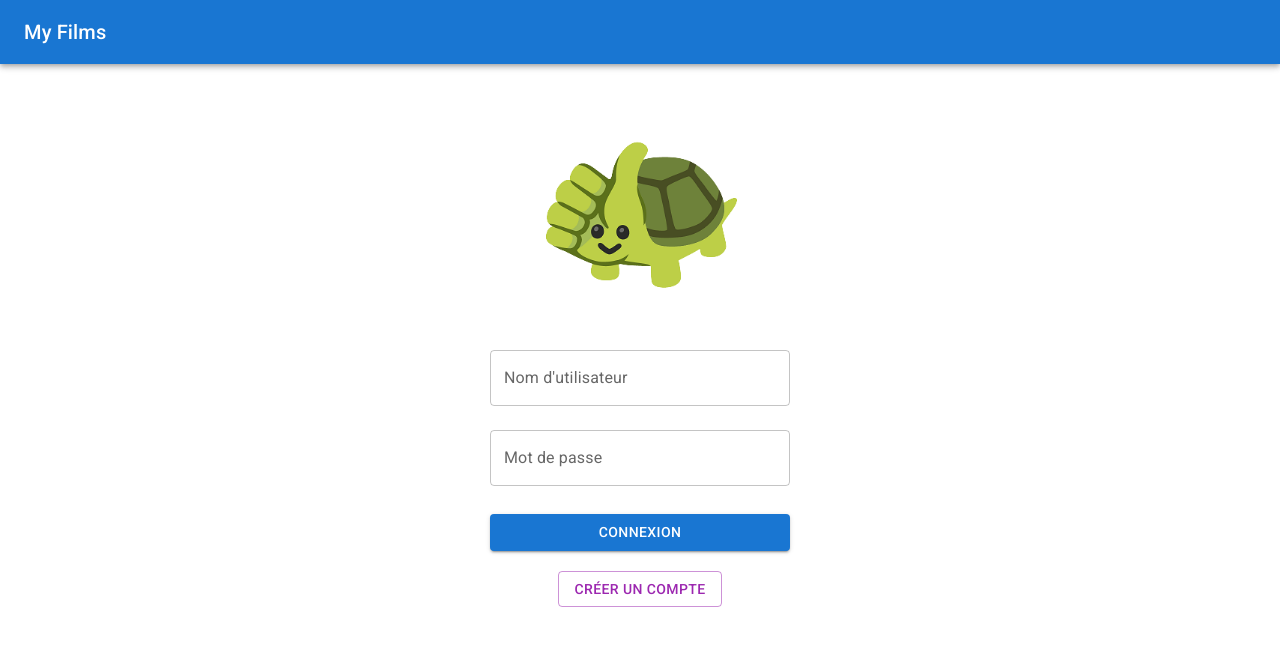
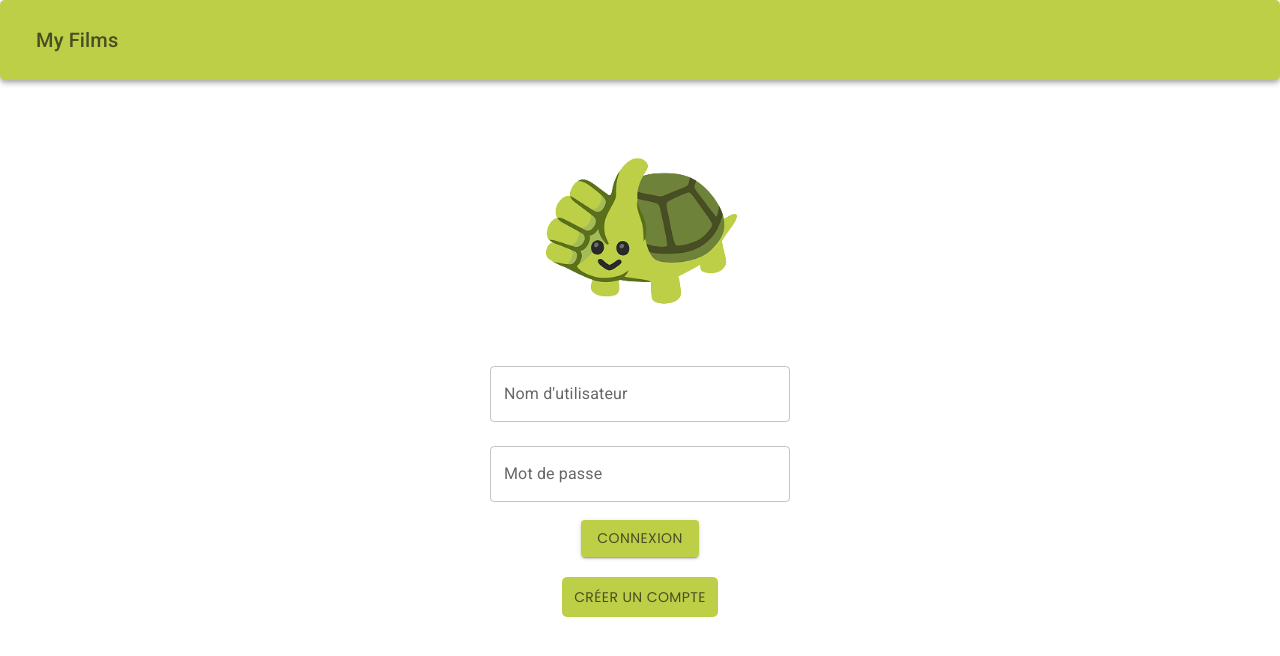
Before and after one commit to Hayyok/ensta_asi311, a React (Create React App) app in the folder myfilmlist/front-filmlist/: page / in a window 1280 px wide. Shown: the top 656 px of the page. Built offline with nearby package versions, Linux system fonts and the light colour scheme.

Commit message:
Le vert c'est chic

```diff
--- a/myfilmlist/front-filmlist/src/App.css
+++ b/myfilmlist/front-filmlist/src/App.css
@@ -1,3 +1,9 @@
+@import url('https://fonts.googleapis.com/css2?family=Poppins:wght@300;400;600&display=swap');
+
+* {
+  font-family: 'Poppins', sans-serif;
+}
+
 .App {
   text-align: center;
 }
@@ -14,7 +20,7 @@
 }
 
 .App-header {
-  background-color: #282c34;
+  background-color: #bdcf47;
   min-height: 100vh;
   display: flex;
   flex-direction: column;
@@ -25,7 +31,7 @@
 }
 
 .App-link {
-  color: #61dafb;
+  color: #bdcf47;
 }
 
 @keyframes App-logo-spin {
--- a/myfilmlist/front-filmlist/src/App.js
+++ b/myfilmlist/front-filmlist/src/App.js
@@ -36,8 +36,8 @@ export default function App() {
 
 
     return (
-        <div>
-            <Header />
+        <div style={{ fontFamily: 'Poppins, sans-serif'}}>
+            <Header/>
 
             {user ? (
                 <>
@@ -46,10 +46,11 @@ export default function App() {
                         <button
                             onClick={handleShowFavoris}
                             style={{
+                                backgroundColor: "#bdcf47",
+                                fontFamily: 'Poppins, sans-serif',
                                 margin: "10px auto",
                                 padding: "8px 12px",
-                                backgroundColor: "blue",
-                                color: "white",
+                                color: "#484e23",
                                 borderRadius: "5px",
                                 cursor: "pointer",
                                 display: "block",
@@ -74,15 +75,15 @@ export default function App() {
                     {/* Affichage des films (gestion admin / utilisateur classique) */}
                     {user.role === "admin" ? (
                         <>
-                            <AdminPanel />
-                            <FilmContainer userId={user.id} userRole={user.role} />
+                            <AdminPanel/>
+                            <FilmContainer userId={user.id} userRole={user.role}/>
                         </>
                     ) : (
-                        <FilmContainer userId={user.id} userRole={user.role} />
+                        <FilmContainer userId={user.id} userRole={user.role}/>
                     )}
                 </>
             ) : (
-                <Login onLoginSuccess={handleLoginSuccess} />
+                <Login onLoginSuccess={handleLoginSuccess}/>
             )}
         </div>
     );
--- a/myfilmlist/front-filmlist/src/CommentaireContainer.js
+++ b/myfilmlist/front-filmlist/src/CommentaireContainer.js
@@ -38,9 +38,8 @@ export default function CommentaireContainer() {
     };
 
     return (
-        <Box>
+        <Box >
             <Typography variant="h5" gutterBottom>
-                Suggestions pour les admins
             </Typography>
             {/* Liste des commentaires */}
             <List>
@@ -72,6 +71,16 @@ export default function CommentaireContainer() {
                     color="primary"
                     sx={{ marginTop: 1 }}
                     onClick={handleAddCommentaire}
+                    style={{
+                        backgroundColor: "#bdcf47",
+                        fontFamily: 'Poppins, sans-serif',
+                        margin: "10px auto",
+                        padding: "8px 12px",
+                        color: "#484e23",
+                        borderRadius: "5px",
+                        cursor: "pointer",
+                        display: "block",
+                    }}
                 >
                     Envoyer
                 </Button>
--- a/myfilmlist/front-filmlist/src/CreateFilmForm.js
+++ b/myfilmlist/front-filmlist/src/CreateFilmForm.js
@@ -57,7 +57,16 @@ export default function CreateFilmForm({ film = {}, onSubmit }) {
                     ))}
                 </Select>
             </FormControl>
-            <Button type="submit" variant="contained" color="primary">
+            <Button type="submit" variant="contained" color="primary" style={{
+                backgroundColor: "#bdcf47",
+                fontFamily: 'Poppins, sans-serif',
+                margin: "10px auto",
+                padding: "8px 12px",
+                color: "#484e23",
+                borderRadius: "5px",
+                cursor: "pointer",
+                display: "block",
+            }}>
                 {film.id ? "Modifier" : "Créer"}
             </Button>
         </form>
--- a/myfilmlist/front-filmlist/src/CreateUtilisateurForm.js
+++ b/myfilmlist/front-filmlist/src/CreateUtilisateurForm.js
@@ -37,7 +37,22 @@ export default function CreateUtilisateurForm({ onAccountCreated }) {
                     fullWidth
                     margin="normal"
                 />
-                <Button type="submit" variant="contained" color="primary" style={{ marginTop: "20px" }}>
+                <Button
+                    type="submit"
+                    variant="contained"
+                    color="primary"
+                    style={{
+                        backgroundColor: "#bdcf47",
+                        fontFamily: 'Poppins, sans-serif',
+                        marginTop: "20px",
+                        margin: "10px auto",
+                        padding: "8px 12px",
+                        color: "#484e23",
+                        borderRadius: "5px",
+                        cursor: "pointer",
+                        display: "block",
+                    }}
+                >
                     Créer un compte
                 </Button>
                 {error && <p style={{ color: "red", marginTop: "10px" }}>{error}</p>}
--- a/myfilmlist/front-filmlist/src/FilmDetails.js
+++ b/myfilmlist/front-filmlist/src/FilmDetails.js
@@ -97,7 +97,7 @@ export default function FilmDetails({ film, realisateurs, onClose, onRate }) {
             </Card>
             {/* Boutons */}
             <DialogActions>
-                <Button variant="contained" color="primary" sx={{ mt: 2 }} onClick={() => setOpen(true)}>
+                <Button variant="contained" color="primary" sx={{ mt: 2 , mr: 1}} onClick={() => setOpen(true)}>
                     Noter
                 </Button>
 
--- a/myfilmlist/front-filmlist/src/FilmList.js
+++ b/myfilmlist/front-filmlist/src/FilmList.js
@@ -29,7 +29,16 @@ export default function FilmList({ userId, userRole, films, onUpdateFilm, onDele
     };
 
     return (
-        <div>
+        <div style={{
+            backgroundColor: "#bdcf47",
+            fontFamily: 'Poppins, sans-serif',
+            margin: "10px auto",
+            padding: "8px 12px",
+            color: "#484e23",
+            borderRadius: "5px",
+            cursor: "pointer",
+            display: "block",
+        }}>
             {films.map((film) => (
                 <FilmCard
                     key={film.id}
@@ -39,9 +48,20 @@ export default function FilmList({ userId, userRole, films, onUpdateFilm, onDele
                     onSelect={() => onSelectFilm(film)}
                     userRole={userRole}
                     userId={userId}
+                    style={{
+                        backgroundColor: "#bdcf47",
+                        fontFamily: 'Poppins, sans-serif',
+                        margin: "10px auto",
+                        padding: "8px 12px",
+                        color: "#484e23",
+                        borderRadius: "5px",
+                        cursor: "pointer",
+                        display: "block",
+                    }}
+
                 />
             ))}
-            <Dialog open={open} onClose={handleClose}>
+            <Dialog open={open} onClose={handleClose} >
                 <DialogTitle>Modifier le film</DialogTitle>
                 <DialogContent>
                     {selectedFilm && (<CreateFilmForm film={selectedFilm} onSubmit={handleSubmit} />)}
--- a/myfilmlist/front-filmlist/src/Header.js
+++ b/myfilmlist/front-filmlist/src/Header.js
@@ -5,7 +5,15 @@ import Typography from "@mui/material/Typography";
 
 export default function Header() {
     return (
-        <AppBar position="static">
+        <AppBar position="static" style={{
+        backgroundColor: "#bdcf47",
+            fontFamily: 'Poppins, sans-serif',
+            padding: "8px 12px",
+            color: "#484e23",
+            borderRadius: "5px",
+            cursor: "pointer",
+            display: "block",
+    }}>
             <Toolbar>
                 <Typography variant="h6" component="div" sx={{ flexGrow: 1 }}>
                     My Films
--- a/myfilmlist/front-filmlist/src/Login.js
+++ b/myfilmlist/front-filmlist/src/Login.js
@@ -66,7 +66,7 @@ export default function Login({ onLoginSuccess }) {
     };
 
     return (
-        <div style={{ display: "flex", flexDirection: "column", alignItems: "center", marginTop: "50px" }}>
+        <div style={{ fontFamily: 'Poppins' , display: "flex", flexDirection: "column", alignItems: "center", marginTop: "50px",  }}>
             <img src={turtleImage} alt="Tortue" style={{ width: "200px", marginBottom: "20px" }} />
             {showCreateAccount ? (
                 <CreateUtilisateurForm onAccountCreated={handleAccountCreated} />
@@ -88,15 +88,34 @@ export default function Login({ onLoginSuccess }) {
                             fullWidth
                             margin="normal"
                         />
-                        <Button type="submit" variant="contained" color="primary" style={{ marginTop: "20px" }}>
+                        <Button
+                            type="submit"
+                            variant="contained"
+                            color="primary"
+                            style={{
+                                backgroundColor: "#bdcf47",
+                                fontFamily: 'Poppins, sans-serif',
+                                margin: "10px auto",
+                                color: "#484e23",
+                                cursor: "pointer",
+                            }}
+                        >
                             Connexion
                         </Button>
                         {error && <p style={{ color: "red", marginTop: "10px" }}>{error}</p>}
                     </form>
                     <Button
-                        variant="outlined"
                         color="secondary"
-                        style={{ marginTop: "20px" }}
+                        style={{
+                            backgroundColor: "#bdcf47",
+                            fontFamily: 'Poppins, sans-serif',
+                            margin: "10px auto",
+                            padding: "8px 12px",
+                            color: "#484e23",
+                            borderRadius: "5px",
+                            cursor: "pointer",
+                            display: "block",
+                        }}
                         onClick={handleCreateAccountClick}
                     >
                         Créer un compte
--- a/myfilmlist/front-filmlist/src/index.css
+++ b/myfilmlist/front-filmlist/src/index.css
@@ -1,7 +1,10 @@
-body {
+@import url('https://fonts.googleapis.com/css2?family=Poppins:wght@300;400;600&display=swap');
+
+
+
+body, * {
   margin: 0;
-  font-family: -apple-system, BlinkMacSystemFont, 'Segoe UI', 'Roboto', 'Oxygen',
-    'Ubuntu', 'Cantarell', 'Fira Sans', 'Droid Sans', 'Helvetica Neue',
+  font-family: 'Poppins',
     sans-serif;
   -webkit-font-smoothing: antialiased;
   -moz-osx-font-smoothing: grayscale;
--- /dev/null
+++ b/package.json
@@ -0,0 +1,5 @@
+{
+  "dependencies": {
+    "@fontsource/poppins": "^5.1.1"
+  }
+}
```
Also changed, not shown: myfilmlist/front-filmlist/src/AdminPanel.js (+30 -2 lines), 1 other file (tests, documents, lock files or other folders).
